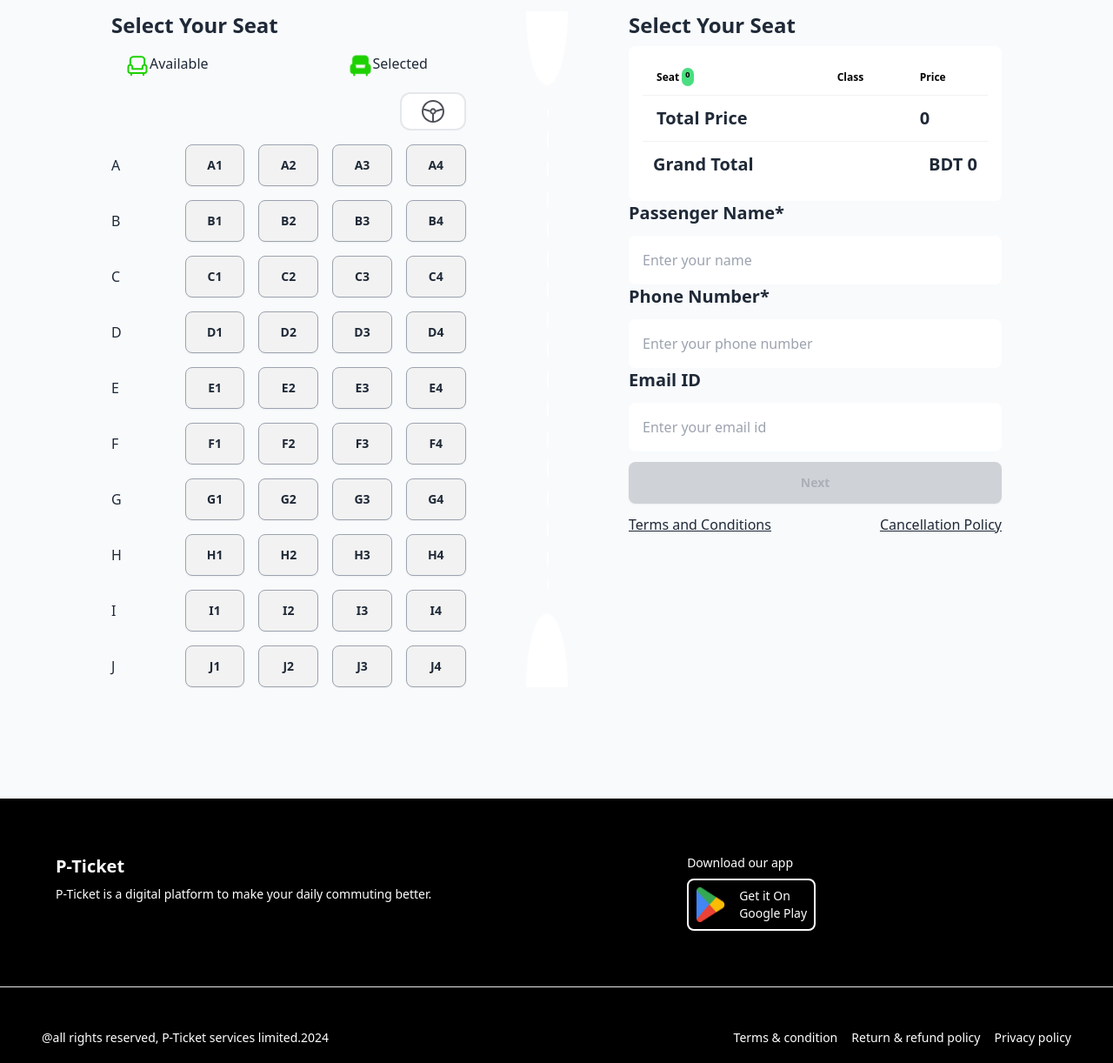
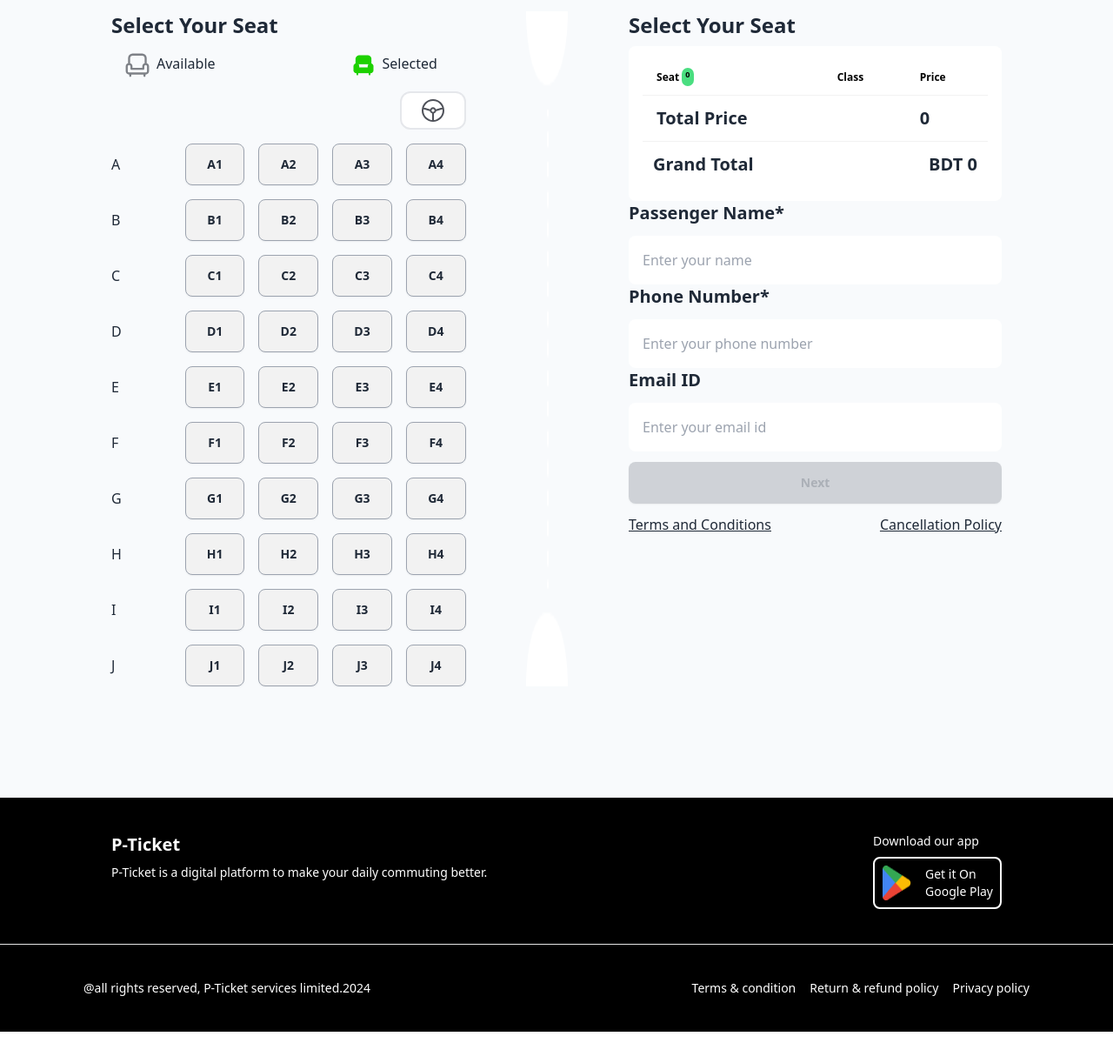
Before and after one commit to farzanafatema/smart-ticketing, a plain HTML site: page index.html in a window 1280 px wide. Shown: the part 2178-3400 px from the top of the page at 87% size. After the commit the page ends 3364 px from the top, so only its background shows below. Drawn offline with nearby package versions, Linux system fonts and the light colour scheme; a script that the page names is missing.

Commit message:
added gap in footer

```diff
--- a/index.html
+++ b/index.html
@@ -238,13 +238,13 @@
                 <h1 class="font-bold text-2xl">Select Your Seat</h1>
                 <div class="flex  flex-row p-4 gap-40 ">
                     <!-- seat -->
-                    <div class="flex">
-                        <img cl src="images/seat-green.png" alt="">
+                    <div class="flex gap-2">
+                        <img cl src="images/Vector.svg" alt="">
                         <p>Available</p>
                     </div>
 
                     <!-- seat filled -->
-                    <div class="flex">
+                    <div class="flex gap-2">
                         <img src="images/seat-green-filled.png" alt="">
                         <p>Selected</p>
                     </div>
@@ -428,7 +428,8 @@
         </div>
     </section>
     <!-- footer section -->
-    <footer id="footer" class="footer p-16 bg-base-200 text-base-content bg-black text-white">
+    <footer id="footer"
+        class="footer px-32 py-10 bg-base-200 text-base-content bg-black text-white flex justify-between">
         <div>
             <h1 class="text-xl font-bold">P-Ticket</h1>
             <p>P-Ticket is a digital platform to make your daily commuting better.</p>
@@ -445,7 +446,8 @@
 
         </div>
     </footer>
-    <footer id="foot" class="footer p-12 border-t bg-base-200 text-base-content border-base-300 bg-black text-white">
+    <footer id="foot"
+        class="footer px-24 py-10 border-t bg-base-200 text-base-content border-base-300 bg-black text-white">
         <div class="flex flex-row justify-between w-full">
 
             <p>@all rights reserved, P-Ticket services limited.2024</p>
@@ -535,6 +537,7 @@
         function btnClick(elementId) {
             const element = document.getElementById(elementId);
             element.classList.add('bg-[#1DD100]');
+            element.classList.add('text-white');
             element.removeAttribute('onclick');
             count++;
             seatLeft();
--- a/scripts/buy.js
+++ b/scripts/buy.js
@@ -79,7 +79,7 @@ function calculateDiscountedTotal(couponCode) {
 
     } else {
 
-        alert("Invalid coupon code");
+        alert("Invalid coupon code.Right correct code");
     }
 
 }
```
Also changed, not shown: images/Vector.svg (added).
